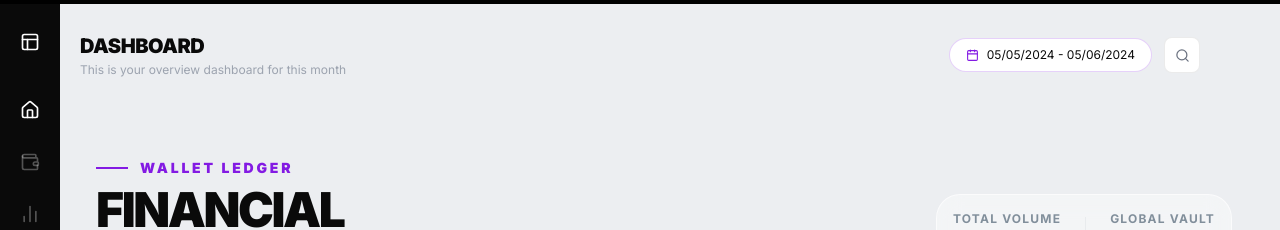
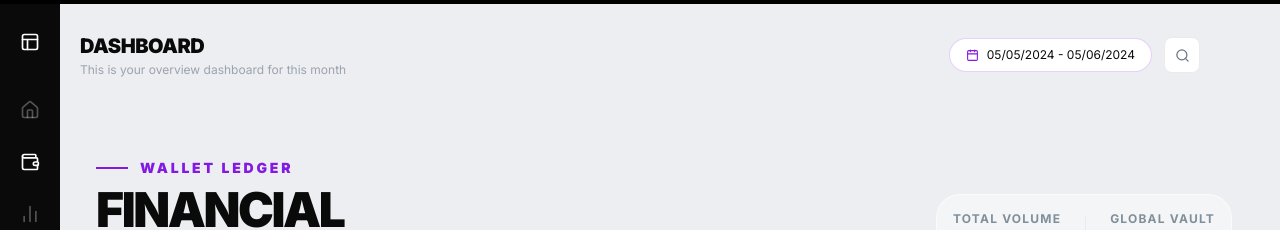
Before and after one commit to SOMASEKAR17/ZORVYN-FINANCE-DASHBOARD, a React (Create React App) app: page /transactions in a window 1280 px wide. Shown: the top 230 px of the page. Built offline with nearby package versions, Linux system fonts and the light colour scheme.

Commit message:
icon glow

```diff
--- a/src/components/dashboard/Sidebar.jsx
+++ b/src/components/dashboard/Sidebar.jsx
@@ -1,8 +1,14 @@
 import React from 'react';
-import { Link } from 'react-router-dom';
+import { Link, useLocation } from 'react-router-dom';
 import { Home, Wallet, BarChart2, PieChart, User, Settings, LogOut, Layout } from 'lucide-react';
 
-const Sidebar = () => (
+const Sidebar = () => {
+  const location = useLocation();
+  const isDashboard = location.pathname === '/dashboard';
+  const isTransactions = location.pathname === '/transactions';
+  const isAnalysis = location.pathname === '/analysis';
+
+  return (
     <aside className="w-[60px] h-screen bg-[#0A0A0A] fixed left-0 top-0 flex flex-col items-center py-8 z-50">
       <div className="mb-12 cursor-pointer">
         <Link to="/">
@@ -11,13 +17,24 @@ const Sidebar = () => (
       </div>
 
       <nav className="flex flex-col gap-8 flex-1">
-      <Link to="/dashboard" className="text-white cursor-pointer active:scale-95 transition-all">
+        <Link
+          to="/dashboard"
+          className={`${isDashboard ? 'text-white' : 'text-white/30'} hover:text-white cursor-pointer active:scale-95 transition-all`}
+        >
           <Home size={20} />
         </Link>
-      <Link to="/transactions" className="text-white/30 hover:text-white cursor-pointer active:scale-95 transition-all">
+        <Link
+          to="/transactions"
+          className={`${isTransactions ? 'text-white' : 'text-white/30'} hover:text-white cursor-pointer active:scale-95 transition-all`}
+        >
           <Wallet size={20} />
         </Link>
-      <div className="text-white/30 hover:text-white cursor-pointer transition-colors"><BarChart2 size={20} /></div>
+        <Link
+          to="/analysis"
+          className={`${isAnalysis ? 'text-white' : 'text-white/30'} hover:text-white cursor-pointer active:scale-95 transition-all`}
+        >
+          <BarChart2 size={20} />
+        </Link>
         <div className="text-white/30 hover:text-white cursor-pointer transition-colors"><PieChart size={20} /></div>
         <div className="text-white/30 hover:text-white cursor-pointer transition-colors"><User size={20} /></div>
       </nav>
@@ -28,5 +45,6 @@ const Sidebar = () => (
       </div>
     </aside>
   );
+};
 
 export default Sidebar;
```
Lines whose indentation alone changed are shown as unchanged.
